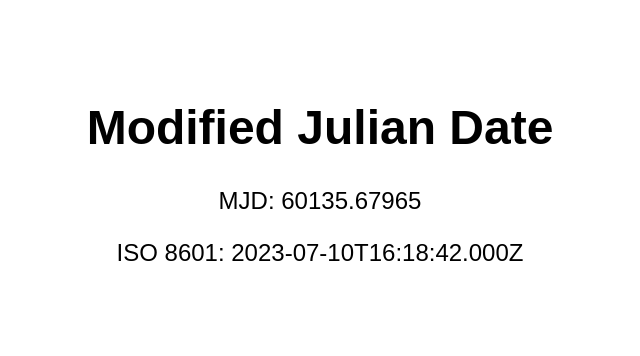
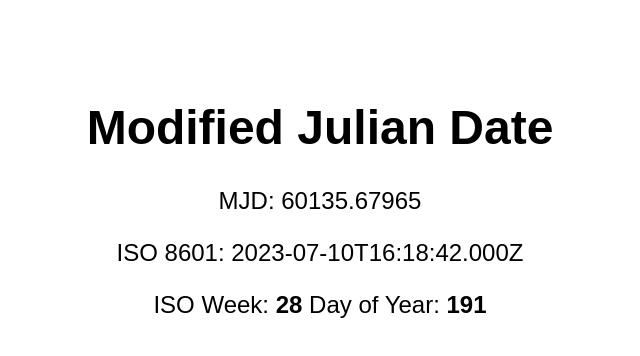
Before and after one commit to modifiedjuliandate/site, a plain HTML site: page index.html in a window 1280 px wide. Shown: the whole page, without its empty margins (320-960 px from the left). Drawn offline with Linux system fonts and the light colour scheme.

Commit message:
index.html v4
Version 4 of the MJD index.html adding ISO Week and ISO Day of the Year

```diff
--- a/index.html
+++ b/index.html
@@ -18,26 +18,53 @@
         }
     </style>
     <script>
+        function calculateMJD(date) {
+            var epoch = new Date(1858, 10, 17); // November is represented by index 10
+            return (date - epoch) / (1000 * 86400);
+        }
+
+        function calculateISOWeekAndDayOfYear(date) {
+            var startOfYear = new Date(date.getFullYear(), 0, 1);
+            var day = startOfYear.getDay();
+            var dayOfYear = Math.floor((date - startOfYear) / (1000 * 60 * 60 * 24)) + 1;
+
+            var week;
+            if (day === 4 || (day === 3 && dayOfYear === 1)) {
+                week = Math.ceil(dayOfYear / 7);
+            } else {
+                startOfYear.setDate(1 + ((4 - day + 7) % 7));
+                week = Math.ceil((date - startOfYear) / (1000 * 60 * 60 * 24 * 7)) + 1;
+            }
+
+            return {
+                dayOfYear: dayOfYear,
+                week: week
+            };
+        }
+
         function updateMJD() {
             var currentDate = new Date();
-            var epoch = new Date(1858, 10, 17); // November is represented by index 10
-            var mjd = (currentDate - epoch) / (1000 * 86400);
+            var mjd = calculateMJD(currentDate);
             document.getElementById("mjd").textContent = mjd.toFixed(5);
 
             // Display the ISO 8601 date in UTC
             var isoDate = currentDate.toISOString();
             document.getElementById("iso-date").textContent = "ISO 8601: " + isoDate;
+
+            var isoInfo = calculateISOWeekAndDayOfYear(currentDate);
+            document.getElementById('iso-day-of-year').textContent = isoInfo.dayOfYear;
+            document.getElementById('iso-week').textContent = isoInfo.week;
         }
 
         setInterval(updateMJD, 1000); // Update every second
     </script>
-
-<meta name="yandex-verification" content="950a00cc87cbc4b4" />
-<meta name="msvalidate.01" content="633D94030C3E09C16596C75E4FCDD216" />
+    <meta name="yandex-verification" content="950a00cc87cbc4b4" />
+    <meta name="msvalidate.01" content="633D94030C3E09C16596C75E4FCDD216" />
 </head>
 <body>
     <h1>Modified Julian Date</h1>
     <p>MJD: <span id="mjd"></span></p>
     <p id="iso-date"></p>
+    <p>ISO Week: <b><span id="iso-week"></span></b> Day of Year: <b><span id="iso-day-of-year"></span></b></p>
 </body>
 </html>
```
